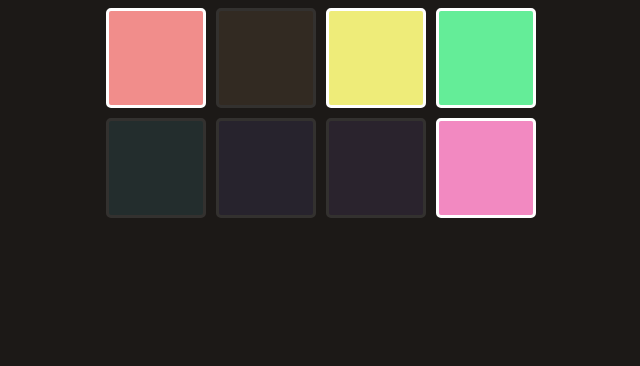
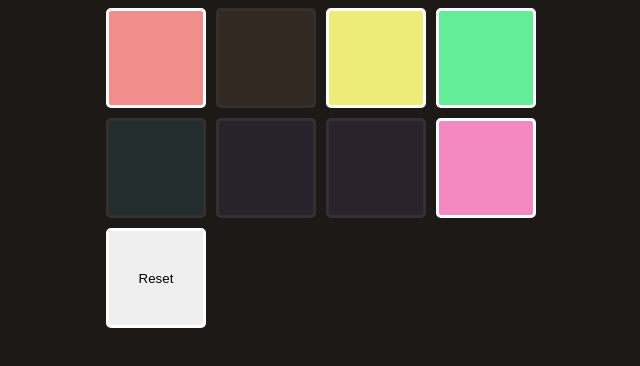
Before and after one commit to SIDD58/My-react-tutorial, a React (Vite) app: page / in a window 1280 px wide. Shown: the top 366 px of the page, without its empty margins (319-959 px from the left). Built offline with nearby package versions, Linux system fonts and the light colour scheme.

Commit message:
added reset button

```diff
--- a/App.jsx
+++ b/App.jsx
@@ -12,7 +12,27 @@ export default function App({darkMode}) {
             })
         )
     }
-    // const state_change=(id)=>{
+    const reset=()=>{
+        setPads(prevState=>prevState.map(
+            (item)=>{
+                return {...item,on:false}
+            }
+        ))
+    }
+
+    const pad_list=pad_buttons.map((pad)=><Pad key={pad.id} color={pad.color} on_status={pad.on} id={pad.id} pad_click={state_change}/>)
+    return (
+        <main>
+            <div className="pad-container">
+                {pad_list}
+                <button className="on" onClick={reset}>Reset</button>
+            </div>
+        </main>
+    )
+}
+
+
+// const state_change=(id)=>{
     // console.log(id)
 
     //     setPads(
@@ -36,12 +56,3 @@ export default function App({darkMode}) {
     //         )
     //     }
     // )}
-    const pad_list=pad_buttons.map((pad)=><Pad key={pad.id} color={pad.color} on_status={pad.on} id={pad.id} pad_click={state_change}/>)
-    return (
-        <main>
-            <div className="pad-container">
-                {pad_list}
-            </div>
-        </main>
-    )
-}
```
